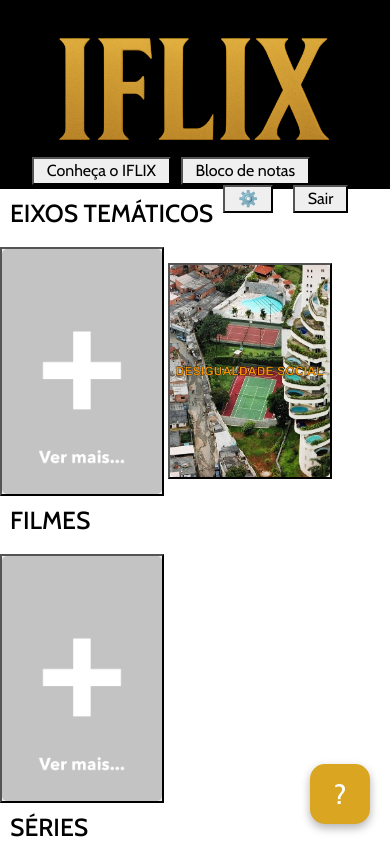
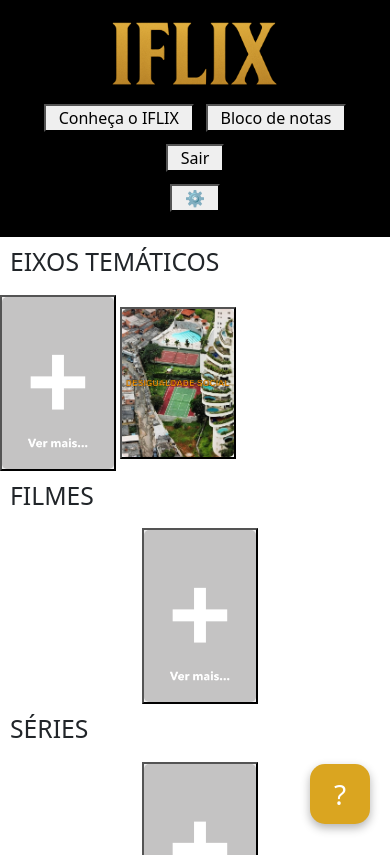
Before and after one commit to ruanvictorsm/IFLIX, a plain HTML site: page frontend/public_html/projeto.html in a window 390 px wide. Shown: the top 855 px of the page. Drawn offline with nearby package versions, Linux system fonts and the light colour scheme; no server answers.

Commit message:
responsividade e outras besteiras

```diff
--- a/frontend/css/projeto.css
+++ b/frontend/css/projeto.css
@@ -6,13 +6,6 @@
     margin: 0;
     padding: 0;
     box-sizing: border-box;
-}
-
-body {
-    background-color: #ffffff;
-    color: rgb(0, 0, 0);
-    font-family: "Cabin", sans-serif;
-    font-weight: 400;
 }
 
 header {
@@ -28,23 +21,18 @@ h1 {
 
 }
 
-.botaoconheca {
-    float: left;
-    cursor: pointer;
-    padding: 0 0.8rem;
-}
-
+.botaoconheca,
 .botaonotas {
     float: left;
     cursor: pointer;
     padding: 0 0.8rem;
-    margin: 0 10px;
+    margin: 0 5px;
 }
 
 .botaosair {
     float: right;
     padding: 0 0.8rem;
-    margin: 0 10px;
+    margin: 0 5px;
     cursor: pointer;
 }
 
@@ -58,27 +46,14 @@ img {
     cursor: pointer;
 }
 
-.IFLIX{
+.IFLIX {
     width: 280px;
-    height: 100%;
-    padding: 0px;
-    /*background-color: aliceblue;*/
-    border: none;
-    border-radius: 0%;
+    height: auto;
+    border-radius: 0;
 }
 
-#divfilmes {
-    display: flex;
-    gap: 10px;
-    justify-content: left;
-}
-
-#divseries {
-    display: flex;
-    gap: 10px;
-    justify-content: left;
-}
-
+#divfilmes,
+#divseries,
 #divlivros {
     display: flex;
     gap: 10px;
@@ -189,3 +164,71 @@ footer p {
     background-color: darkgoldenrod;
     transform: scale(1.1);
 }
+
+
+/* TABLET */
+@media (max-width: 1024px) {
+
+    h1 {
+        font-size: 60px;
+    }
+
+    img {
+        width: 9rem;
+    }
+
+    .IFLIX {
+        width: 230px;
+    }
+}
+
+/* CELULAR */
+@media (max-width: 768px) {
+
+    h1 {
+        font-size: 42px;
+    }
+
+    header {
+        padding: 1.2rem;
+    }
+
+    .botaoconheca,
+    .botaonotas,
+    .botaosair {
+        float: none;
+        display: inline-block;
+        margin: 6px 4px;
+    }
+
+    img {
+        width: 8rem;
+    }
+
+    .IFLIX {
+        width: 200px;
+    }
+
+    #divfilmes,
+    #divseries,
+    #divlivros {
+        justify-content: center;
+        flex-wrap: wrap;
+    }
+}
+
+/* CELULAR PEQUENO */
+@media (max-width: 480px) {
+
+    h1 {
+        font-size: 32px;
+    }
+
+    img {
+        width: 7rem;
+    }
+
+    .IFLIX {
+        width: 170px;
+    }
+}
--- a/frontend/public_html/projeto.html
+++ b/frontend/public_html/projeto.html
@@ -74,7 +74,7 @@
         <section>
             <h2>FILMES</h2>
             <div id="divfilmes">
-                <button onclick="window.location.href='ver_mais1.html';">
+                <button style="margin-left: 10px;"  onclick="window.location.href='ver_mais1.html';">
                     <img src="/frontend/Imagens/vermais.png" alt="ver mais...">
                 </button>
             </div>
@@ -85,14 +85,14 @@
         <section>
             <h2>SÉRIES</h2>
             <div id="divseries">
-                <button onclick="window.location.href='ver_mais2.html';">
+                <button style="margin-left: 10px;" onclick="window.location.href='ver_mais2.html';">
                     <img src="/frontend/Imagens/vermais.png" alt="ver mais...">
                 </button>
         </section>
         <section>
             <h2>LIVROS</h2>
             <div id="divlivros">
-                <button onclick="window.location.href='ver_mais3.html';">
+                <button style="margin-left: 10px;" onclick="window.location.href='ver_mais3.html';">
                     <img src="/frontend/Imagens/vermais.png" alt="ver mais...">
                 </button>
             </div>
```
Also changed, not shown: frontend/css/conheca.css (+4 -3 lines), frontend/public_html/conheca.html (+1 -1 lines), frontend/public_html/gerente.html (line endings or trailing spaces).
